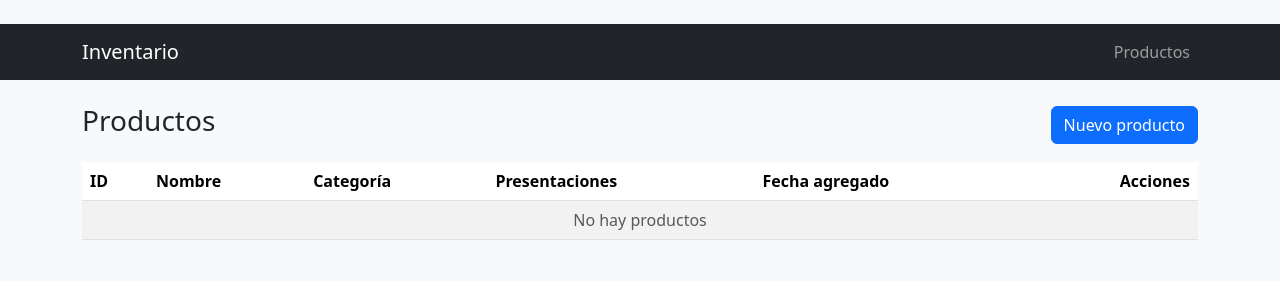
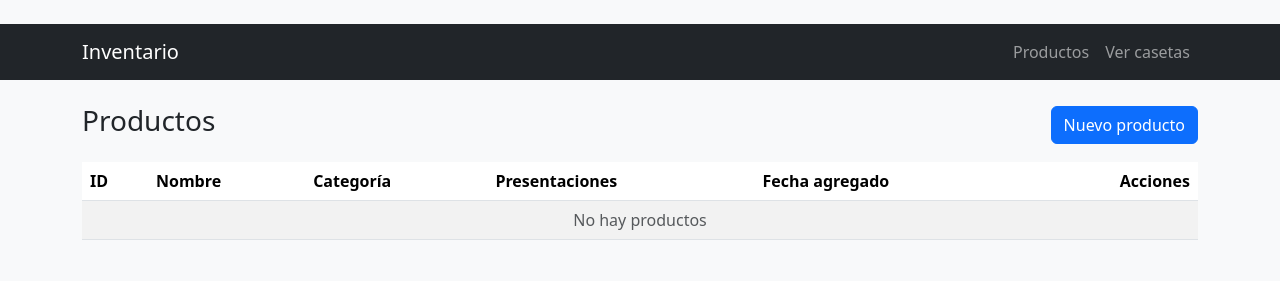
Before and after one commit to Eduardo-Ve/Proyecto-Gestion-Quilhuica, a Django app: page /products/ in a window 1280 px wide. Shown: the top 281 px of the page. Run offline with Django 4.2, Linux system fonts and the light colour scheme; data that the repository does not hold is empty.

Commit message:
Se agregó "ver casetas"

```diff
--- a/proyecto/inventario-quilhuica/core/templates/core/base.html
+++ b/proyecto/inventario-quilhuica/core/templates/core/base.html
@@ -12,6 +12,7 @@
       <a class="navbar-brand" href="/">Inventario</a>
       <div class="navbar-nav">
         <a class="nav-link" href="{% url 'core:product_list' %}">Productos</a>
+        <a class="nav-link" href="#">Ver casetas</a>
       </div>
     </div>
   </nav>
```
